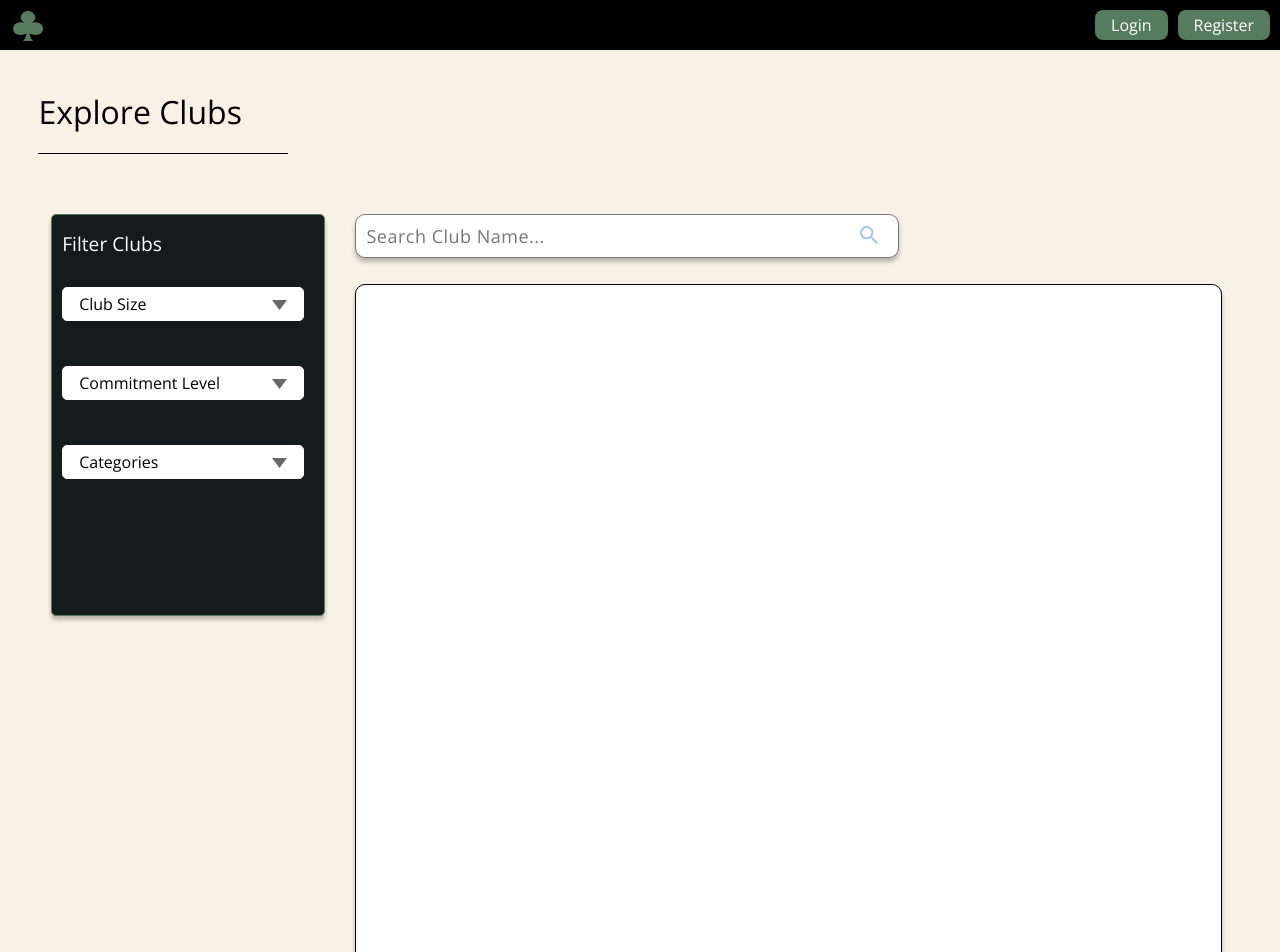
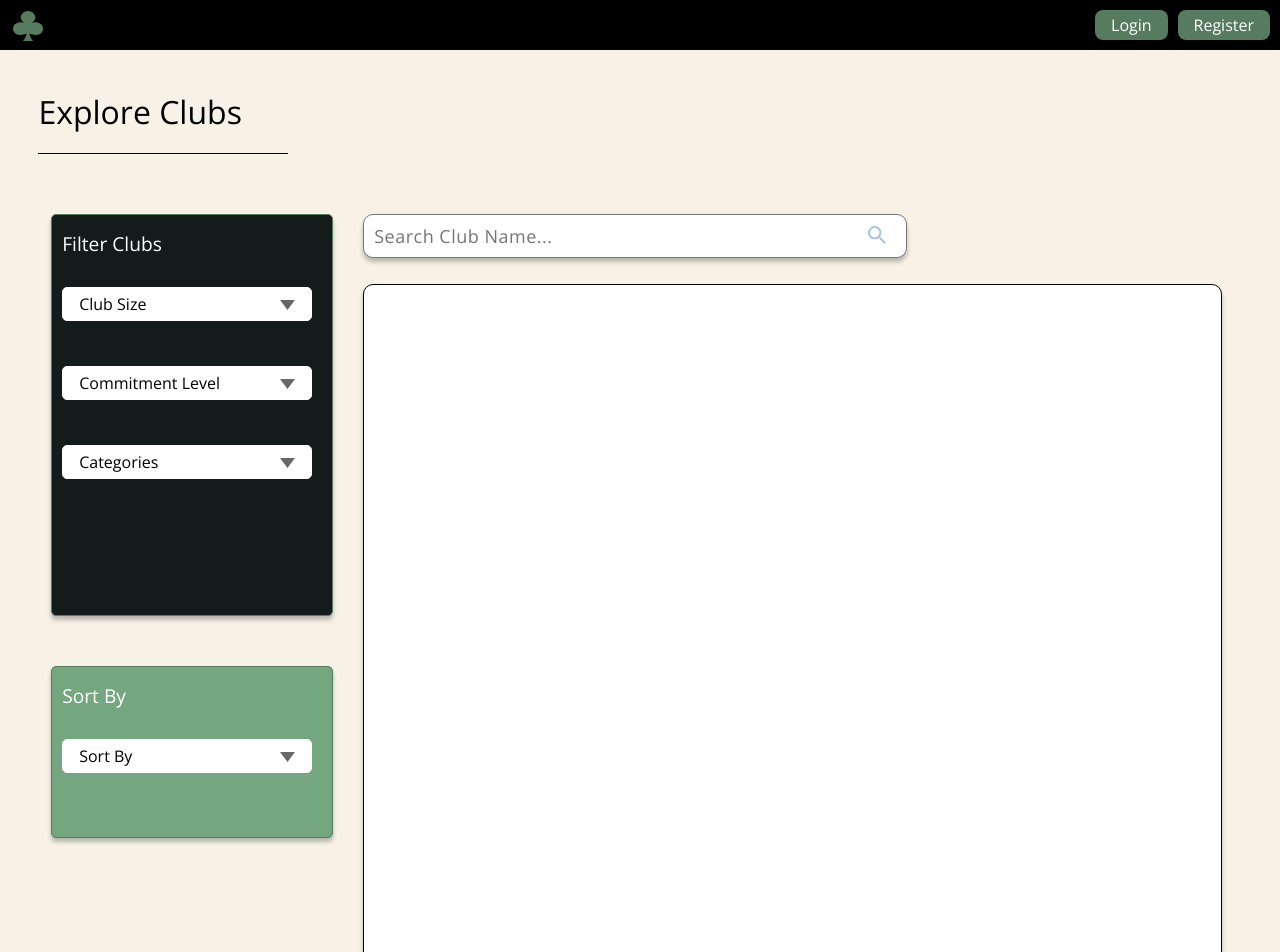
Before and after one commit to mikezhan88/Rate-My-Club, a React (Create React App) app in the folder rate-my-club/: page /allclubs in a window 1280 px wide. Shown: the top 952 px of the page. Built offline with nearby package versions, Linux system fonts and the light colour scheme.

Commit message:
added sort feature to all clubs page

```diff
--- a/rate-my-club/src/components/AllClubsPage/AllClubsPage.js
+++ b/rate-my-club/src/components/AllClubsPage/AllClubsPage.js
@@ -5,7 +5,7 @@ import Form from 'react-bootstrap/Form';
 import React, {useState, useEffect, useRef} from 'react';
 import {Link} from 'react-router-dom'
 import Dropdown from './DropdownAllClubs';
-import { categoriesOptions, sizeOptions, commitmentOptions } from '../RegisterPage/DropdownObjects';
+import { categoriesOptions, sizeOptions, commitmentOptions, sortOptions } from '../RegisterPage/DropdownObjects';
 
 
 
@@ -19,12 +19,17 @@ export default function AllClubsPage() {
              <div style={{ borderTop: "1px solid black ", width: "250px"}}></div>
              </div>
              <div className='filter-backdrop'>
+              <div className='clubs-fiter-sort'>
                   <div className='clubs-filter'>
                       <div className='clubs-text'>Filter Clubs</div>
-
                       <Dropdown null placeholder='Club Size' options={ sizeOptions }></Dropdown>
                       <Dropdown null placeholder='Commitment Level' options={ commitmentOptions }></Dropdown>
                       <Dropdown isMulti placeholder='Categories' options={ categoriesOptions }></Dropdown>
+                  </div>
+                  <div className='clubs-sort'>
+                      <div className='clubs-text'>Sort By</div>
+                      <Dropdown null placeholder='Sort By' options={ sortOptions }></Dropdown>
+                  </div>
               </div>
                 <div className='clubs-search-div'>
                   <input type='text' className='clubs-search-bar'placeholder='Search Club Name...' ></input>
@@ -38,57 +43,3 @@ export default function AllClubsPage() {
          </React.Fragment>
   )
 }
-
-
-function DropdownItem(props){
-  return(
-      <li className= 'navbar-dropdownItem'>
-          <a>{props.text}</a>
-      </li>
-  );
-}
-
-function SelectCommitment() {
-  return (
-    // <li className='register-select-menu'>
-    <Form.Select>
-      <option>Commitment Level</option>
-      <option value="1">Less than 1 hour</option>
-      <option value="2">1-3 hours</option>
-      <option value="3">3-5 hours</option>
-      <option value="4">5-7 hours</option>
-      <option value="5">7+ hours</option>
-    </Form.Select>
-    // </li>
-  );
-}
-
-function SelectSize() {
-  return (
-    // <li className='register-select-menu'>
-    <Form.Select>
-      <option>Club Size</option>
-      <option value="1">Less than 10 people</option>
-      <option value="2">10 - 20 people</option>
-      <option value="3">20 - 50 people</option>
-      <option value="4">50 - 100 people</option>
-      <option value="5">100+ people</option>
-    </Form.Select>
-    // </li>
-  );
-}
-
-function SelectCategory() {
-  return (
-    // <li className='register-select-menu'>
-    <Form.Select>
-      <option>Category</option>
-      <option value="1">Fraternity</option>
-      <option value="2">Cabbage</option>
-      <option value="3">Art</option>
-      <option value="4">Cultural</option>
-      <option value="5">Consulting</option>
-    </Form.Select>
-    // </li>
-  );
-}
--- a/rate-my-club/src/components/RegisterPage/DropdownObjects.js
+++ b/rate-my-club/src/components/RegisterPage/DropdownObjects.js
@@ -32,3 +32,9 @@ export const commitmentOptions = [
     { value: '5-7', label: '5-7 hours'},
     { value: '7+', label: '7+ hours'}
 ];
+
+export const sortOptions = [
+    { value: 'alphabetical', label: 'Alphabetical'},
+    { value: 'reviews', label: 'Reviews'},
+    { value: 'date', label: 'Date'}
+];
--- a/rate-my-club/src/index.css
+++ b/rate-my-club/src/index.css
@@ -574,6 +574,12 @@ textarea:focus{
   text-decoration-thickness: 2px; */
 }
 
+.clubs-filter-sort {
+    position: relative;
+    display: flex;
+    flex-direction: column;
+}
+
 .clubs-filter {
   background-color: #131b1b;
     position: relative;
@@ -581,12 +587,30 @@ textarea:focus{
     flex-direction: column;
     row-gap: 45px;
     justify-content: left;
-    width: 350px;
+    width: 250px;
     border-radius: 5px;
     border-color: #577B5F;
     height: 400px;
     padding-right: 20px;
     padding-left: 10px;
+    border: 0.7px solid #577B5F;
+    box-shadow: 0px 4px 4px rgb(0 0 0 / 25%);
+}
+
+.clubs-sort {
+  background-color: #74a67f;
+    position: relative;
+    display: flex;
+    flex-direction: column;
+    row-gap: 45px;
+    justify-content: left;
+    width: 250px;
+    border-radius: 5px;
+    border-color: #577B5F;
+    height: 170px;
+    padding-right: 20px;
+    padding-left: 10px;
+    margin-top: 50px;
     border: 0.7px solid #577B5F;
     box-shadow: 0px 4px 4px rgb(0 0 0 / 25%);
 }
```
Lines whose indentation alone changed are shown as unchanged.
